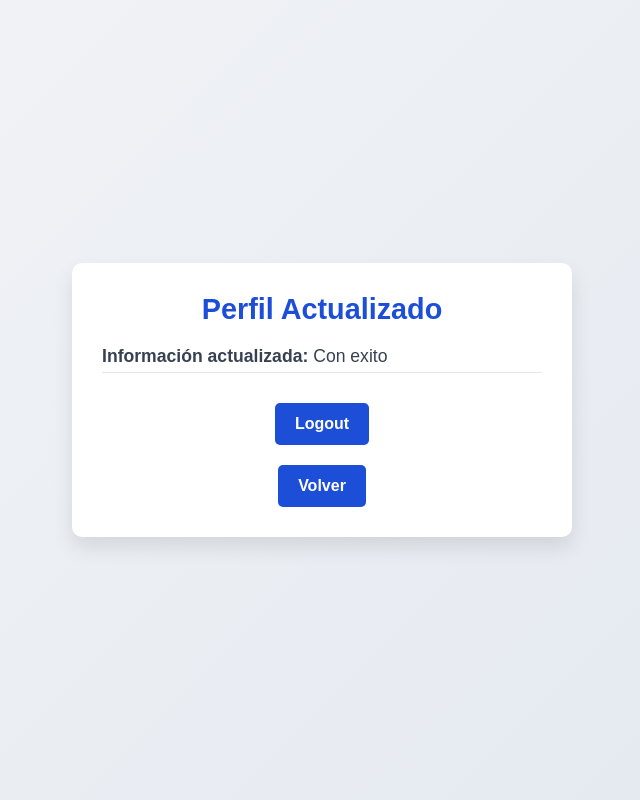
After one commit to DunKeL626/Auth0, a Flask app: page /perfil in a window 1280 px wide. The commit adds this page. Shown: the whole page, without its empty margins (318-958 px from the left). Run offline with Flask 2, Linux system fonts and the light colour scheme.

Commit message:
Configuración actualizar datos usuario

```diff
--- a/server.py
+++ b/server.py
@@ -1,13 +1,10 @@
-"""Python Flask WebApp Auth0 integration example
-"""
-
+from flask import Flask, redirect, render_template, session, url_for, request
 import json
+import requests
 from os import environ as env
-from urllib.parse import quote_plus, urlencode
-
 from authlib.integrations.flask_client import OAuth
 from dotenv import find_dotenv, load_dotenv
-from flask import Flask, redirect, render_template, session, url_for
+from urllib.parse import quote_plus, urlencode
 
 ENV_FILE = find_dotenv()
 if ENV_FILE:
@@ -16,21 +13,16 @@ if ENV_FILE:
 app = Flask(__name__)
 app.secret_key = env.get("APP_SECRET_KEY")
 
-
 oauth = OAuth(app)
-
 oauth.register(
     "auth0",
     client_id=env.get("AUTH0_CLIENT_ID"),
     client_secret=env.get("AUTH0_CLIENT_SECRET"),
-    client_kwargs={
-        "scope": "openid profile email",
-    },
+    client_kwargs={"scope": "openid profile email"},
     server_metadata_url=f'https://{env.get("AUTH0_DOMAIN")}/.well-known/openid-configuration',
 )
 
-
-# Controllers API
+# Ruta principal
 @app.route("/")
 def home():
     return render_template(
@@ -39,21 +31,29 @@ def home():
         pretty=json.dumps(session.get("user"), indent=4),
     )
 
+@app.route("/perfil")
+def perfil():
+    return render_template(
+        "perfil.html",
+        session=session.get("user"),
+        pretty=json.dumps(session.get("user"), indent=4),
+    )
 
+# Ruta de autenticación
 @app.route("/callback", methods=["GET", "POST"])
 def callback():
     token = oauth.auth0.authorize_access_token()
     session["user"] = token
     return redirect("/")
 
-
+# Ruta de inicio de sesión
 @app.route("/login")
 def login():
     return oauth.auth0.authorize_redirect(
         redirect_uri=url_for("callback", _external=True)
     )
 
-
+# Ruta de cierre de sesión
 @app.route("/logout")
 def logout():
     session.clear()
@@ -70,6 +70,56 @@ def logout():
         )
     )
 
+# Ruta para actualizar el perfil del usuario
+@app.route("/edit-profile", methods=["POST"])
+def edit_profile():
+    # Extraer datos del formulario
+    tipo_documento = request.form.get("tipoDocumento")
+    numero_documento = request.form.get("numeroDocumento")
+    direccion = request.form.get("direccion")
+    telefono = request.form.get("telefono")
+
+    # Obtener token de acceso
+
+    auth_response = requests.post(
+        'https://dev-7cxt3g6tzn1n7edg.us.auth0.com/oauth/token',
+        json={
+            "client_id": "QVT9VVKSLzR6axVQPDbRMCliIvrBptQf",
+            "client_secret": "Yao0ADxcQcYvNiwj32lZt9dHy7Z9AGek7JT6CAYN3eQqDd0n8m7Ng59o7UjysvRA",
+            "audience": "https://dev-7cxt3g6tzn1n7edg.us.auth0.com/api/v2/",
+            "grant_type": "client_credentials"
+        }
+        )
+    auth_data = auth_response.json()
+    print('DATA', auth_data)
+    token = auth_data["access_token"]
+
+
+    # Realizar la solicitud PATCH para actualizar el usuario en Auth0
+    headers = {
+        "Authorization": f"Bearer {token}",
+        "Content-Type": "application/json",
+    }
+    user_id = session["user"]["userinfo"]["sub"]
+    user_url = f'https://{env.get("AUTH0_DOMAIN")}/api/v2/users/{user_id}'
+
+    # Crear el payload para actualizar los datos de user_metadata
+    update_payload = {
+        "user_metadata": {
+            "Tipo documento": tipo_documento,
+            "NumeroDocumento": numero_documento,
+            "Direccion": direccion,
+            "Telefono": telefono,
+        }
+    }
+
+    response = requests.patch(user_url, headers=headers, json=update_payload)
+
+    # Validar respuesta y redirigir
+    if response.status_code == 200:
+        return redirect(url_for("perfil"))
+    else:
+        return f"Error al actualizar el perfil: {response.json()}", 400
 
 if __name__ == "__main__":
     app.run(host="0.0.0.0", port=env.get("PORT", 3000))
--- /dev/null
+++ b/templates/perfil.html
@@ -0,0 +1,92 @@
+<!DOCTYPE html>
+<html lang="es">
+
+<head>
+    <meta charset="utf-8" />
+    <title>Perfil Actualizado</title>
+    <style>
+        /* Reset básico */
+        * {
+            margin: 0;
+            padding: 0;
+            box-sizing: border-box;
+            font-family: Arial, sans-serif;
+        }
+
+        /* Estilo del cuerpo */
+        body {
+            display: flex;
+            align-items: center;
+            justify-content: center;
+            min-height: 100vh;
+            background: linear-gradient(135deg, #f3f4f6, #e2e8f0);
+            color: #333;
+        }
+
+        /* Contenedor de perfil */
+        .profile-card {
+            width: 100%;
+            max-width: 500px;
+            background: #ffffff;
+            padding: 30px;
+            border-radius: 10px;
+            box-shadow: 0px 10px 20px rgba(0, 0, 0, 0.1);
+            text-align: center;
+        }
+
+        /* Título */
+        .profile-card h2 {
+            color: #1d4ed8;
+            font-size: 1.8em;
+            margin-bottom: 20px;
+        }
+
+        /* Datos de usuario */
+        .user-info {
+            text-align: left;
+            margin-top: 20px;
+            color: #374151;
+        }
+
+        .user-info p {
+            font-size: 1.1em;
+            margin-bottom: 10px;
+            border-bottom: 1px solid #e5e7eb;
+            padding-bottom: 5px;
+        }
+
+        /* Botón de regresar */
+        .back-btn {
+            display: inline-block;
+            margin-top: 20px;
+            background: #1d4ed8;
+            color: #ffffff;
+            padding: 12px 20px;
+            border-radius: 5px;
+            text-decoration: none;
+            font-weight: bold;
+            transition: background-color 0.3s;
+        }
+
+        .back-btn:hover {
+            background: #2563eb;
+        }
+    </style>
+</head>
+
+<body>
+    <div class="profile-card">
+        <h2>Perfil Actualizado</h2>
+        <div class="user-info">
+            <p><strong>Información actualizada:</strong> Con exito</p>
+        </div>
+        <div id="profileSection">
+            <p><a href="/logout" id="qsLogoutBtn" class="back-btn">Logout</a></p>
+        </div>
+        <div id="profileSection">
+            <p><a href="/" id="qsLogoutBtn" class="back-btn">Volver</a></p>
+        </div>
+    </div>
+</body>
+
+</html>
```
Also changed, not shown: templates/home.html (+151 -3 lines).
